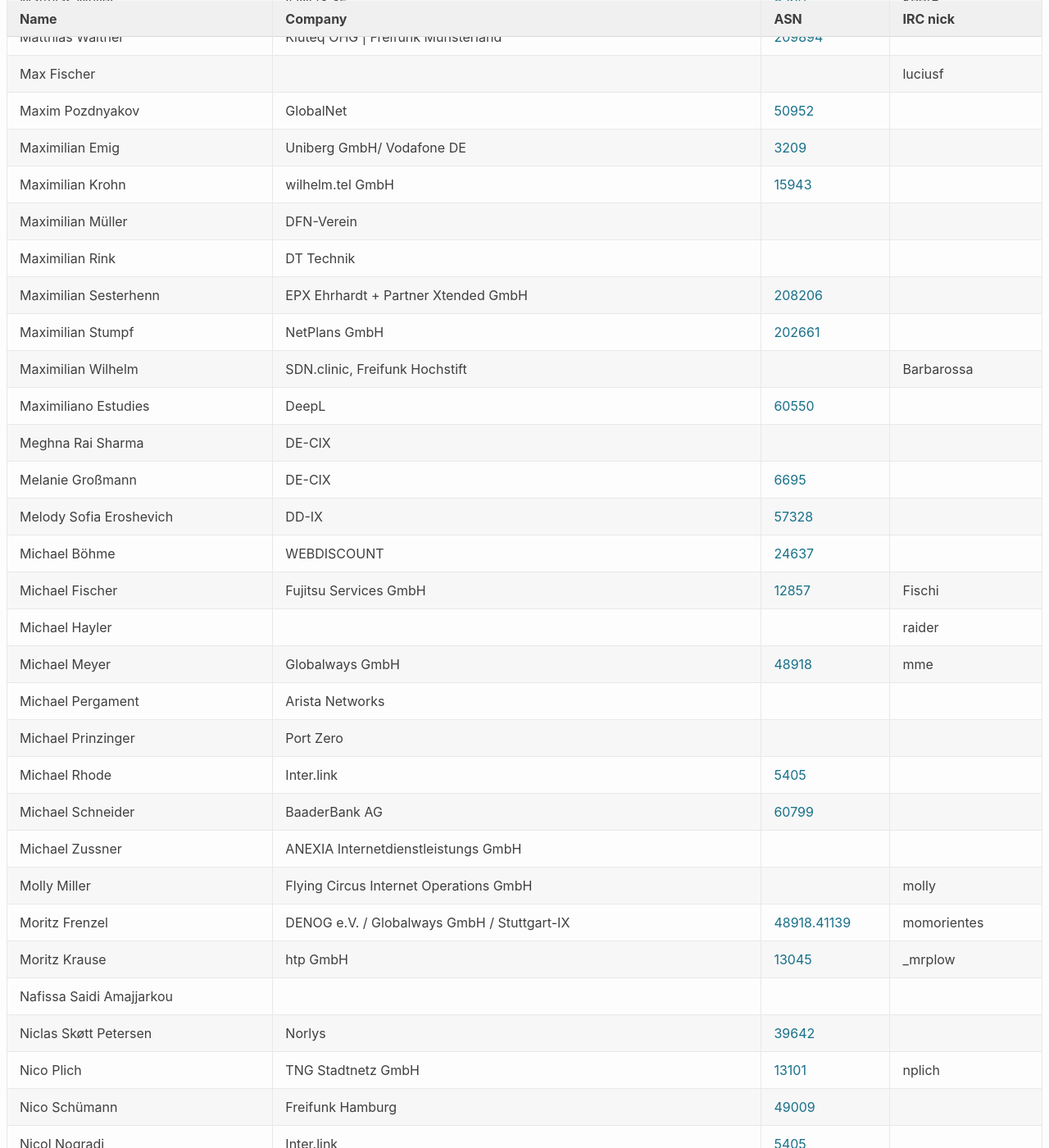
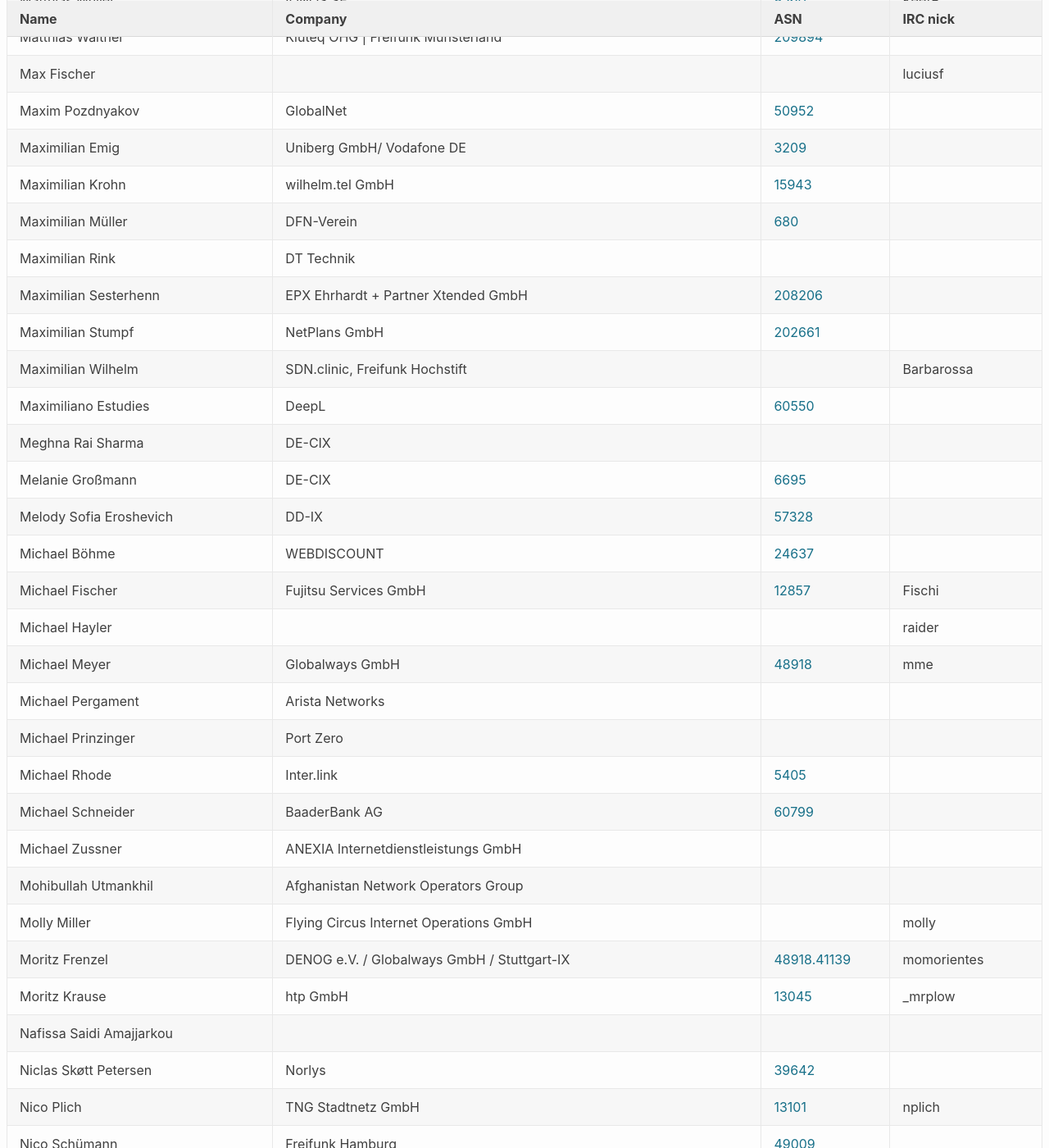
Before and after one commit to denog/pretix-attendeelist, a Jekyll site: the page built from denog15/index.md, in a window 1280 px wide and 1400 px high, scrolled down 11404 px. Shown: the whole window at 82% size. Built offline with Jekyll 4.4.1, drawn with Linux system fonts in a browser that asks for light colours.

Commit message:
Latest data: Fri Nov  3 12:11:45 UTC 2023

```diff
--- a/_data/attendees_denog15_onsite.json
+++ b/_data/attendees_denog15_onsite.json
@@ -1527,7 +1527,7 @@
     "name": "Maximilian Müller",
     "company": "DFN-Verein",
     "irc": null,
-    "asn": null
+    "asn": "680"
   },
   {
     "name": "Maximiliano Estudies",
@@ -1638,6 +1638,12 @@
     "asn": null
   },
   {
+    "name": "Mohibullah Utmankhil",
+    "company": "Afghanistan Network Operators Group",
+    "irc": null,
+    "asn": null
+  },
+  {
     "name": "Molly Miller",
     "company": "Flying Circus Internet Operations GmbH",
     "irc": "molly",
```
